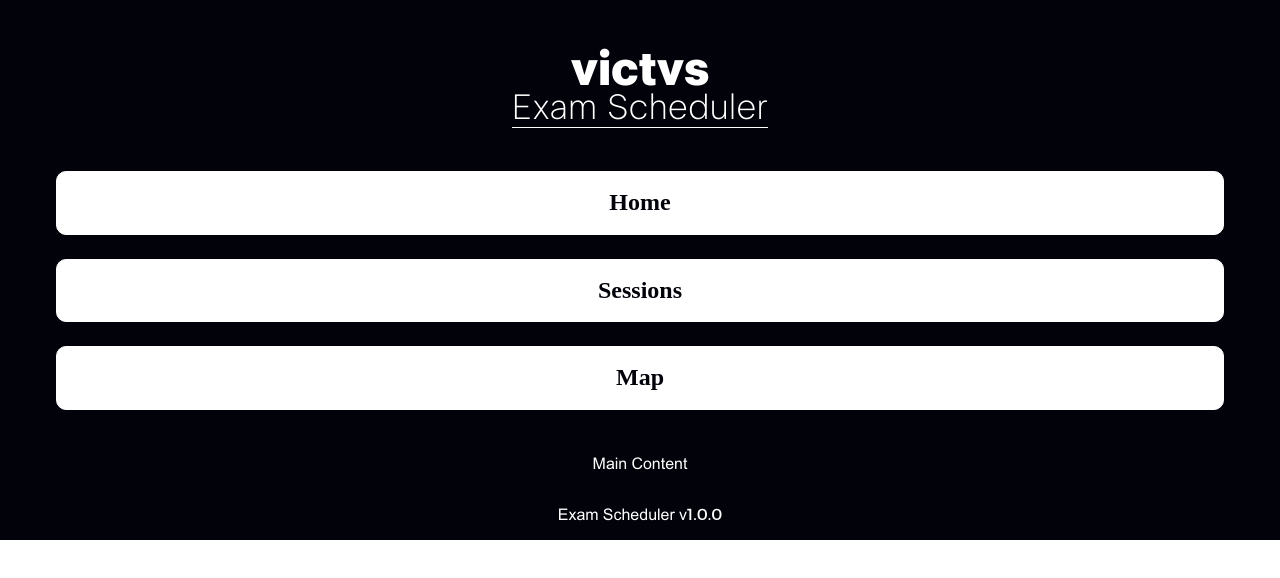
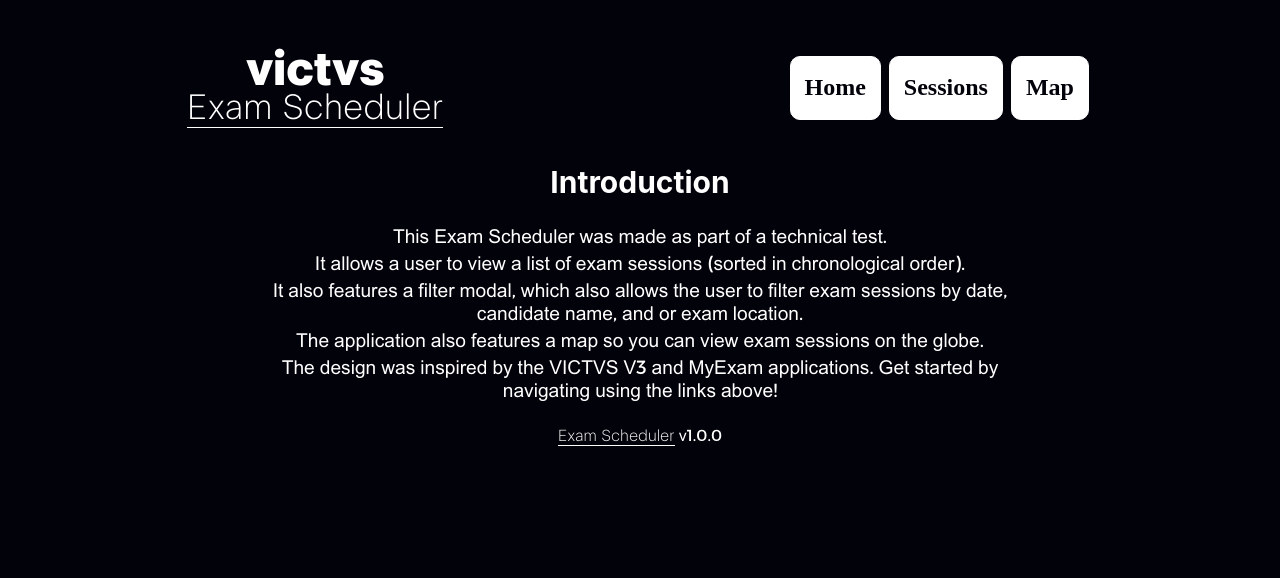
Before and after one commit to hsnnkb-dev/VICTVS-take-home-frontend, a React (Create React App) app: page / in a window 1280 px wide. Shown: the top 578 px of the page. Built offline with nearby package versions, Linux system fonts and the light colour scheme; a web font is replaced by a local one.

Commit message:
Make design responsive for smaller and medium screens

```diff
--- a/package.json
+++ b/package.json
@@ -10,6 +10,7 @@
     "axios": "^1.3.6",
     "react": "^18.2.0",
     "react-dom": "^18.2.0",
+    "react-hot-toast": "^2.4.0",
     "react-router-dom": "^6.10.0",
     "react-scripts": "5.0.1",
     "web-vitals": "^2.1.4"
--- a/src/App.css
+++ b/src/App.css
@@ -16,6 +16,10 @@
 @font-face {
     font-family: Neuzeit;
     src: url("./fonts/Neuzeit\ Office\ W01\ Regular.ttf") format("truetype");
+}
+
+html {
+    background-color: #02020a;
 }
 
 .App {
@@ -48,6 +52,7 @@ p {
 }
 
 .Link {
+    width: 90%;
     text-decoration: none;
     font-family: Neuzeit;
     font-weight: 600;
@@ -56,7 +61,7 @@ p {
     padding: 14px;
     border-radius: 10px;
     border: 1px solid #ffffff;
-    margin: 12px 5vh 12px 5vh;
+    margin: 4px;
 }
 
 .Link:hover {
@@ -74,7 +79,17 @@ p {
 .MainLinks {
     display: flex;
     justify-content: space-evenly;
-    flex-direction: column
+    flex-direction: row;
+}
+
+.IntroductionText {
+    margin-left: 20%;
+    max-width: 60%;
+}
+
+.IntroductionText p {
+    margin: 4px;
+    font-size: large;
 }
 
 .ExamList {
@@ -84,6 +99,9 @@ p {
 }
 
 #SessionList {
+    display: flex;
+    flex-direction: column;
+    align-items: center;
     width: 90%;
     margin: 20px;
 }
@@ -113,8 +131,6 @@ p {
 .LocationDetails p {
     font-size: medium;
 }
-
-.LocationName {}
 
 .FilterContainer {
     margin: -10px;
@@ -197,6 +213,8 @@ label {
     font-family: Neuzeit;
     background-color: #ffffff;
     padding: 10px;
+    font-size: medium;
+    margin: 5px;
     color: #02020a;
     border: 1px solid #ffffff;
     border-radius: 6px;
@@ -232,4 +250,40 @@ label {
     font-size: medium;
     font-family: BokoniqueRegular;
     font-weight: 100;
+    margin-top: 20px;
 }
+
+.Footer p span {
+    font-family: EloquiaLight;
+    border-bottom: 1px solid #ffffff;
+}
+
+@media screen and (min-width: 769px) {
+    .Header {
+        display: flex;
+        justify-content: space-around;
+        align-items: center;
+    }
+    .Navigation {
+        margin: 0;
+    }
+    .IntroductionText p {
+        font-size: larger;
+    }
+    h2 {
+        font-size: 30px;
+    }
+    .FilterButton {
+        font-size: larger;
+        margin: 5px;
+    }
+    .ExamCard {
+        width: 50%;
+    }
+}
+
+@media screen and (max-width: 321px) {
+    .Link {
+        font-size: medium;
+    }
+}
--- a/src/App.js
+++ b/src/App.js
@@ -1,5 +1,6 @@
 import './App.css';
-import { BrowserRouter, Routes, Route } from "react-router-dom";
+import { BrowserRouter, Routes, Route } from 'react-router-dom';
+import { Toaster } from 'react-hot-toast';
 import Header from './components/Header';
 import Home from './components/Home';
 import Footer from './components/Footer';
@@ -18,6 +19,7 @@ function App() {
         </Routes>
         <Footer></Footer>
       </div>
+      <Toaster position="top-center" reverseOrder={true} />
     </BrowserRouter>
   );
 }
--- a/src/components/ExamList.jsx
+++ b/src/components/ExamList.jsx
@@ -2,6 +2,7 @@ import { fetchAuthToken, fetchExamSessions } from "../utils/api";
 import { useEffect, useState } from "react";
 import ExamCard from "./ExamCard";
 import FilterModal from "./FilterModal";
+import { toast } from "react-hot-toast";
 
 export default function ExamList(){
   const [ examSessions, setExamSessions ] = useState([]);
--- a/src/components/ExamMap.jsx
+++ b/src/components/ExamMap.jsx
@@ -223,8 +223,8 @@ function ExamMap() {
 
 
   const onLoad = React.useCallback(function callback(map) {
-    const bounds = new window.google.maps.LatLngBounds(center);
-    map.fitBounds(bounds);
+
+    map.setZoom(9);
     setMap(map);
   }, []);
 
--- a/src/components/FilterModal.jsx
+++ b/src/components/FilterModal.jsx
@@ -1,9 +1,19 @@
 import { useState } from 'react';
+import { toast } from "react-hot-toast";
 
 export default function FilterModal(props) {
   const [ filterDate, setFilterDate ] = useState("");
   const [ filterName, setFilterName ] = useState("");
   const [ filterLocation, setFilterLocation ] = useState("");
+
+  const toastStyle = {
+    style: {
+      borderRadius: "12px",
+      padding: "12px",
+      color: "#02020a",
+      backgroundColor: "#FFFFFF",
+    },
+  };
 
   if (props.hide) {
     return null;
@@ -12,21 +22,35 @@ export default function FilterModal(props) {
   const handleAddFilters = (filterDate, filterName, filterLocation) => {
     const params = { date: "", name: "", location: "" };
     const dateRegEx = /([12]\d{3}-(0[1-9]|1[0-2])-(0[1-9]|[12]\d|3[01]))/;
+    let toastMessage = '';
 
-    if (dateRegEx.test(filterDate)) {
+    if (dateRegEx.test(filterDate) && filterDate !== '') {
       params.date = filterDate;
-    } else {
-      console.log("Date is of the wrong format, try yyyy-mm-dd!")
+      toastMessage += "Added Date Filter: " + params.date + '\n';
+      setFilterDate('');
     }
 
     if (filterName !== "") {
       params.name = filterName;
+      toastMessage += "Added Name Filter: " + params.name + "\n";
+      setFilterName("");
     }
     if (filterLocation !== "") {
       params.location = filterLocation;
+      toastMessage += "Added Location Filter: " + params.location + "\n";
+      setFilterLocation ("");
     }
+
+    if (toastMessage) {
+      toast(toastMessage, toastStyle);
+    }
+
     props.setFiltersObject(params);
   };
+
+  const handleClose = () => {
+    props.setHide(true);
+  }
 
   return (
     <div className="FilterModal">
@@ -80,7 +104,7 @@ export default function FilterModal(props) {
         <div className="ModalFooter">
           <button
             className="Button"
-            onClick={() => props.setHide(true)}
+            onClick={() => handleClose() }
           >
             Close
           </button>
--- a/src/components/Footer.jsx
+++ b/src/components/Footer.jsx
@@ -2,7 +2,9 @@ export default function Footer() {
 
   return (
     <footer className="Footer">
-      <p>Exam Scheduler v1.0.0</p>
+      <p>
+        <span>Exam Scheduler</span> v1.0.0
+      </p>
     </footer>
-  )
+  );
 }
--- a/src/components/Header.jsx
+++ b/src/components/Header.jsx
@@ -5,8 +5,11 @@ export default function Header() {
 
   return (
     <header className="Header">
-      victvs <br />
-      <span>Exam Scheduler</span>
+      <div>
+        victvs <br />
+        <span>Exam Scheduler</span>
+      </div>
+
       <Navigation />
     </header>
   );
--- a/src/components/Home.jsx
+++ b/src/components/Home.jsx
@@ -1,8 +1,27 @@
 export default function Home() {
 
   return (
-    <main>
-      <p>Main Content</p>
+    <main className="Home">
+      <h2>Introduction</h2>
+      <section className="IntroductionText">
+        <p>This Exam Scheduler was made as part of a technical test.</p>
+        <p>
+          It allows a user to view a list of exam sessions (sorted in
+          chronological order).
+        </p>
+        <p>
+          It also features a filter modal, which also allows the user to filter
+          exam sessions by date, candidate name, and or exam location.
+        </p>
+        <p>
+          The application also features a map so you can view exam sessions on
+          the globe.
+        </p>
+        <p>
+          The design was inspired by the VICTVS V3 and MyExam applications. Get
+          started by navigating using the links above!
+        </p>
+      </section>
     </main>
-  )
+  );
 }
```
Also changed, not shown: 1 other file (tests, documents, lock files or other folders).
